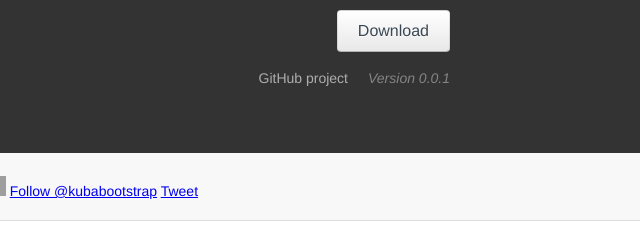
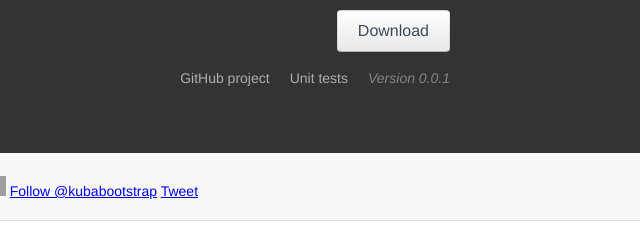
Before and after one commit to kuba-bootstrap/bootstrap, a plain HTML site: page index.html in a window 1280 px wide. Shown: the part 183-423 px from the top of the page, 640-1280 px from the left. Drawn offline with Linux system fonts and the light colour scheme; grey boxes are pictures that could not be loaded.

Commit message:
unit tests

```diff
--- a/index.html
+++ b/index.html
@@ -42,6 +42,7 @@
             <button class="btn btn-lg" id="download">Download</button>
             <p>
                 <a href="https://github.com/kuba-bootstrap/bootstrap">GitHub project</a>
+                <a href="https://raw.github.com/kuba-bootstrap/bootstrap/master/js/tests/index.html">Unit tests</a>
                 <em>Version 0.0.1</em>
             </p>
         </div>
```
